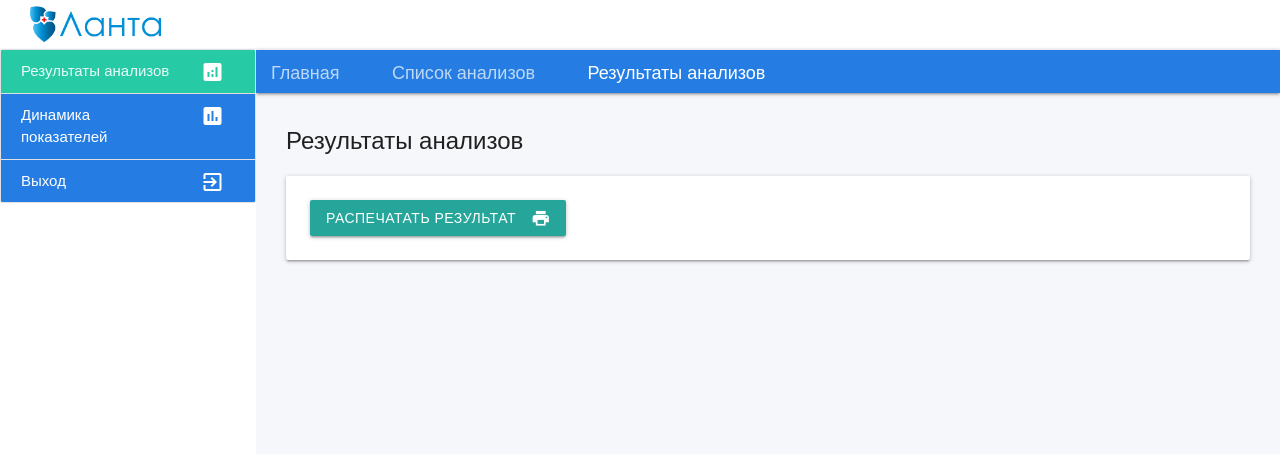
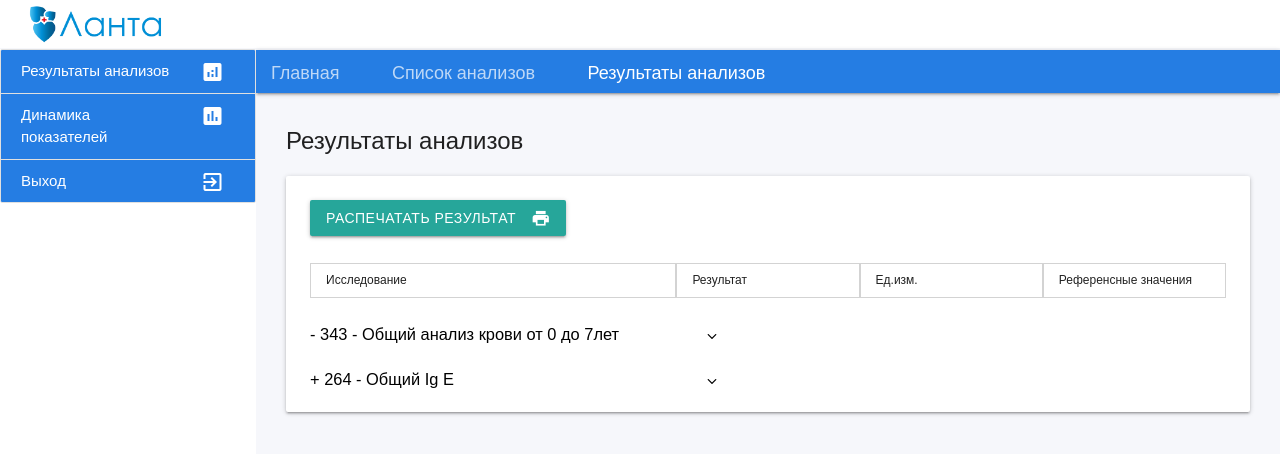
Before and after one commit to sergeycin/medecineReact, a React (Create React App) app: page /patient/1 in a window 1280 px wide. Shown: the top 454 px of the page. Built offline with nearby package versions, Linux system fonts and the light colour scheme.

Commit message:
resultAnalize

```diff
--- a/package.json
+++ b/package.json
@@ -13,11 +13,14 @@
     "@types/react-dom": "^18.0.10",
     "@types/react-redux": "^7.1.25",
     "@types/react-router-dom": "^5.3.3",
+    "@types/react-select": "^5.0.1",
     "react": "^18.2.0",
+    "react-calendar": "^4.0.0",
     "react-dom": "^18.2.0",
     "react-redux": "^8.0.5",
     "react-router-dom": "^6.6.2",
     "react-scripts": "5.0.1",
+    "react-select": "^5.7.0",
     "redux": "^4.2.0",
     "sass": "^1.57.1",
     "typescript": "^4.9.4",
@@ -46,5 +49,8 @@
       "last 1 firefox version",
       "last 1 safari version"
     ]
+  },
+  "devDependencies": {
+    "@types/react-calendar": "^3.9.0"
   }
 }
--- a/src/routes.tsx
+++ b/src/routes.tsx
@@ -1,5 +1,6 @@
 import React from 'react'
 import {BrowserRouter,Navigate,Route,Routes } from 'react-router-dom'
+import Dinamic from './templates/dinamic/Dinamic'
 import Login from './templates/login/login'
 import Main from './templates/main/main'
 import { ResultAnalize } from './templates/ResultAnalize/ResultAnalize'
@@ -20,10 +21,7 @@ export const MyRoutes : React.FC<{Authenticated: string}> = ({Authenticated}) =>
 
        <Route path="/patient/main" element={<Main/>}/>
        <Route path="/patient/:id" element={<ResultAnalize/>}/>
-       {/* <Route path="/admin/create" element={<CreateUser/>}/>
-       <Route path="/admin/createNewModel" element={<CreateModel/>}/>
-       <Route path="/admin/:id" element={<List/>}/>
-       <Route path="/admin/watch" element={<WatchModel/>}/>   */}
+       <Route path="/patient/dinamic" element={<Dinamic/>}/>
          </Routes>
   </>
 
--- a/src/templates/ResultAnalize/ResultAnalize.scss
+++ b/src/templates/ResultAnalize/ResultAnalize.scss
@@ -1,3 +1,105 @@
+@import '../../index.scss';
+
+
+@keyframes animlist{
+    from{
+        opacity: 0;
+        height: 10px;
+    }
+    to{
+        height: 100%;
+      opacity: 1;
+    }
+}
 .result{
     margin: 2rem;
 }
+
+.leftSideBar__list{
+    margin-top: 0%;
+
+    .leftSideBar__list-item{
+        cursor: pointer;
+
+
+
+        .leftSideBar__list-open{
+
+            overflow: hidden;
+            animation: animlist 1s  ease-in-out;
+            animation-fill-mode: forwards;
+            opacity: 0;
+            ul{
+                margin-top: 1rem;
+                li{
+                    // line-height: 2.48;
+
+                    font-size: 12px;
+                    position: relative;
+                    list-style: none;
+                    color: $black;
+
+                }
+            }
+
+        }
+
+
+        h5.arrowOpen{
+            &::after {
+                transform: rotate(180deg);
+            }
+        }
+        h5{
+            margin: 0;
+            margin-top: 1.8rem;
+            position: relative;
+            font-size: 1.095rem;
+            font-weight: lighter;
+            color: $black;
+            &::after {
+                cursor: pointer;
+                content: "";
+                /* В любом случае необходим, даже пустой. Иначе не будет работать */
+
+                position: absolute;
+             left: 43%;
+              top: 40%;
+                width: 16px;
+                height: 9px;
+
+                background: url(../../assets/img/up.svg);
+
+                background-size: 16px 9px;
+            }
+        }
+    }
+}
+.table__names.table-list.redcolor{
+
+    background: rgba(198, 40, 40, 0.24);
+}
+.table__names.table-list{
+    margin-top: 0;
+    li{
+        color: black;
+    }
+}
+.table__names{
+    margin-top: 1.8rem;
+    display: flex;
+    &-item{
+        padding: 1rem;
+        border: 1px solid lightgray;
+        padding-top: 0.5rem;
+        padding-bottom: 0.5rem;
+        width: 20%;
+        p{
+            font-size: 12px;
+        }
+    }
+    &-item.explore{
+        width: 40%;
+    }
+
+}
--- a/src/templates/ResultAnalize/ResultAnalize.tsx
+++ b/src/templates/ResultAnalize/ResultAnalize.tsx
@@ -2,9 +2,14 @@
 import './ResultAnalize.scss'
 import analize from '../../assets/img/analize.svg'
 import { BreadCrumb } from '../breadcrumb/breadcrumb';
+import { useState } from 'react';
 
 export  function ResultAnalize() {
+  const [isOpen,setIsOpen] = useState<number>(0)
 
+  const openList = (event: React.MouseEvent, num:number) =>{
+ isOpen === num ? setIsOpen(0) : setIsOpen(num)
+  }
 
   return (
     <div className="wrapper__right">
@@ -17,8 +22,114 @@ export  function ResultAnalize() {
       </div>
       <div className="card-stacked">
         <div className="card-content ">
-        <a className="waves-effect waves-light btn"><i className="material-icons right">print</i>Распечатать результат</a>
+        <a target='_blank' href='https://dev.rulis.club/patient/print.php' className="waves-effect waves-light btn"><i className="material-icons right">print</i>Распечатать результат</a>
 
+      <div className="table__names">
+        <div className="table__names-item explore"><p>Исследование</p></div>
+        <div className="table__names-item"><p>Результат</p></div>
+        <div className="table__names-item"><p>Ед.изм.</p></div>
+        <div className="table__names-item"><p>Референсные значения</p></div>
+      </div>
+
+        <div className="leftSideBar__list">
+               <div className="leftSideBar__list-item">
+                      <h5 onClick={(e) => openList(e,1)}>- 343 - Общий анализ крови от 0 до 7лет</h5>
+                      {isOpen == 1 ?    <div className="leftSideBar__list-open">
+                          <ul>
+
+
+                               <li>
+                               <div className="table__names table-list">
+        <div className="table__names-item explore"><p>Гемоглобин</p></div>
+        <div className="table__names-item"><p>110</p></div>
+        <div className="table__names-item"><p>г/л</p></div>
+        <div className="table__names-item"><p>110-140</p></div>
+      </div>
+                                </li>
+                                <li>
+                               <div className="table__names table-list">
+        <div className="table__names-item explore"><p>Исследование</p></div>
+        <div className="table__names-item"><p>Результат</p></div>
+        <div className="table__names-item"><p>Ед.изм.</p></div>
+        <div className="table__names-item"><p>Референсные значения</p></div>
+      </div>
+                                </li>
+
+                                <li>
+                               <div className="table__names table-list redcolor">
+        <div className="table__names-item explore"><p>Исследование</p></div>
+        <div className="table__names-item"><p>Результат</p></div>
+        <div className="table__names-item"><p>Ед.изм.</p></div>
+        <div className="table__names-item"><p>Референсные значения</p></div>
+      </div>
+                                </li>
+                                <li>
+                               <div className="table__names table-list redcolor">
+        <div className="table__names-item explore"><p>Исследование</p></div>
+        <div className="table__names-item"><p>Результат</p></div>
+        <div className="table__names-item"><p>Ед.изм.</p></div>
+        <div className="table__names-item"><p>Референсные значения</p></div>
+      </div>
+                                </li>
+
+
+                          </ul>
+                      </div> : ''}
+
+
+                  </div>
+
+                </div>
+
+                <div className="leftSideBar__list">
+               <div className="leftSideBar__list-item">
+                      <h5 onClick={(e) => openList(e,2)}>+ 264 - Общий Ig E</h5>
+                      {isOpen == 2 ?    <div className="leftSideBar__list-open">
+                          <ul>
+
+
+                               <li>
+                               <div className="table__names table-list">
+        <div className="table__names-item explore"><p>Гемоглобин</p></div>
+        <div className="table__names-item"><p>110</p></div>
+        <div className="table__names-item"><p>г/л</p></div>
+        <div className="table__names-item"><p>110-140</p></div>
+      </div>
+                                </li>
+                                <li>
+                               <div className="table__names table-list">
+        <div className="table__names-item explore"><p>Исследование</p></div>
+        <div className="table__names-item"><p>Результат</p></div>
+        <div className="table__names-item"><p>Ед.изм.</p></div>
+        <div className="table__names-item"><p>Референсные значения</p></div>
+      </div>
+                                </li>
+
+                                <li>
+                               <div className="table__names table-list">
+        <div className="table__names-item explore"><p>Исследование</p></div>
+        <div className="table__names-item"><p>Результат</p></div>
+        <div className="table__names-item"><p>Ед.изм.</p></div>
+        <div className="table__names-item"><p>Референсные значения</p></div>
+      </div>
+                                </li>
+                                <li>
+                               <div className="table__names table-list">
+        <div className="table__names-item explore"><p>Исследование</p></div>
+        <div className="table__names-item"><p>Результат</p></div>
+        <div className="table__names-item"><p>Ед.изм.</p></div>
+        <div className="table__names-item"><p>Референсные значения</p></div>
+      </div>
+                                </li>
+
+
+                          </ul>
+                      </div> : ''}
+
+
+                  </div>
+
+                </div>
         </div>
 
       </div>
--- /dev/null
+++ b/src/templates/dinamic/Dinamic.scss
@@ -0,0 +1,4 @@
+.dinamic .card-content  p {
+    margin-top: 1rem;
+    margin-bottom: 0.5rem;
+}
--- a/src/templates/leftSidebar/leftSideBar.tsx
+++ b/src/templates/leftSidebar/leftSideBar.tsx
@@ -49,9 +49,9 @@ isOpen === num ? setIsOpen(0) : setIsOpen(num)
            <div className="leftSideBar__content">
 
            <div className="collection">
-    <a href="#!" className="collection-item active"><span className="badge">  <i className="material-icons">analytics</i></span>Результаты анализов</a>
-    <a href="#!" className="collection-item"><span className="badge"><i className="material-icons">assessment</i></span>Динамика показателей</a>
-    <a href="#!" className="collection-item"><span className="badge"><i className="material-icons">exit_to_app</i></span>Выход</a>
+    <NavLink to="/patient/main"   className="collection-item " ><span className="badge">  <i className="material-icons">analytics</i></span>Результаты анализов</NavLink>
+    <NavLink to="/patient/dinamic" className="collection-item "><span className="badge"><i className="material-icons">assessment</i></span>Динамика показателей</NavLink>
+    <NavLink to="/patient/exit" className="collection-item"><span className="badge"><i className="material-icons">exit_to_app</i></span>Выход</NavLink>
   </div>
 
            </div>
--- a/src/templates/main/main.scss
+++ b/src/templates/main/main.scss
@@ -10,10 +10,10 @@
     display: flex;
     justify-content: space-between;
 }
-.analize .card-action a{
+// .analize .card-action a{
 
-        color: $purple !important;
-}
+//         color: $purple !important;
+// }
 .analize .card-action a:hover{
 
     color: $green !important;
--- a/src/templates/main/main.tsx
+++ b/src/templates/main/main.tsx
@@ -10,7 +10,7 @@ function Main() {
 
   useEffect (()=>{
 
-    fetch('http://195.80.238.246:4028/api/login2.json', {
+    fetch('http://dev.rulis.club:4028/api/login2.json', {
         method: 'POST',
         mode: 'cors',
         cache: 'no-cache',
@@ -56,7 +56,8 @@ function Main() {
           <p>Статус: <span className="label label-success">Завершен</span></p>
         </div>
         <div className="card-action">
-          <NavLink to={`/patient/order22333`}>Посмотреть</NavLink>
+        <NavLink to={`/patient/order22333`} className="waves-effect waves-light btn">Посмотреть</NavLink>
+
         </div>
       </div>
     </div>
```
Also changed, not shown: src/templates/dinamic/Dinamic.tsx (added, +57 -0 lines), src/assets/img/up.svg (added), 1 other file (tests, documents, lock files or other folders).
